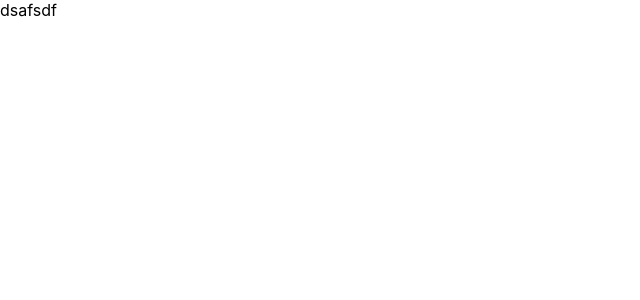
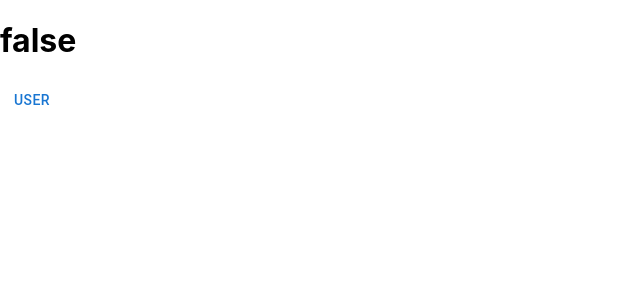
Before and after one commit to akai-org/pet-share-hackyeah-2021-frontend, a Next.js app: page / in a window 1280 px wide. Shown: the top 300 px of the page, without its empty margins (0-640 px from the left). Built offline with nearby package versions, Linux system fonts and the light colour scheme.

Commit message:
Resolved conflicts

```diff
--- /dev/null
+++ b/context/AppContext/AppProvider.tsx
@@ -0,0 +1,21 @@
+import React, { useState, FunctionComponent } from 'react';
+import AppContext, { defaultState } from '.';
+
+export const AppProvider: FunctionComponent = ({ children }) => {
+    const [user, setUser] = useState(defaultState.user);
+
+    function getUser(): void {
+        setUser(true);
+    }
+
+    return (
+        <AppContext.Provider
+            value={{
+                user,
+                fetchUser: getUser
+            }}
+        >
+            {children}
+        </AppContext.Provider>
+    )
+}
--- /dev/null
+++ b/context/AppContext/index.ts
@@ -0,0 +1,17 @@
+import React, { useState, useEffect, createContext, useContext } from 'react';
+
+interface IAppContext {
+    user: any;
+    fetchUser: () => void;
+}
+
+export const defaultState = {
+    user: false,
+    fetchUser: () => {}
+};
+
+export const useAppContext = () => useContext(AppContext);
+
+const AppContext = createContext<IAppContext>(defaultState);
+
+export default AppContext;
--- a/pages/_app.tsx
+++ b/pages/_app.tsx
@@ -9,6 +9,7 @@ import { createTheme, ThemeProvider } from '@mui/material/styles';
 import { IconButton } from '@mui/material';
 import { FaTimes } from 'react-icons/fa';
 import '../styles/globals.css';
+import { AppProvider } from '@context/AppContext/AppProvider';
 
 const theme = createTheme({
   palette: {
@@ -21,6 +22,7 @@ const MyApp = ({ Component, pageProps }) => {
   const notistackRef = useRef();
 
   return (
+    <AppProvider>
       <SessionProvider session={pageProps.session}>
         <ThemeProvider theme={theme}>
           <SnackbarProvider
@@ -48,6 +50,7 @@ const MyApp = ({ Component, pageProps }) => {
           </SnackbarProvider>
         </ThemeProvider>
       </SessionProvider>
+    </AppProvider>
   );
 };
 
--- a/pages/index.tsx
+++ b/pages/index.tsx
@@ -1,6 +1,18 @@
-import type { NextPage } from 'next';
-import { Test } from '@components/Test';
+import { useAppContext } from '@context/AppContext'
+import { Button } from '@mui/material';
+import type { NextPage } from 'next'
 
-const Home: NextPage = () => <Test testProp="Test Message" />;
+const Home: NextPage = () => {
+  const { user, fetchUser } = useAppContext();
+
+  return (
+    <div>
+      <h1>{ user ? "true" : "false" }</h1>
+      <Button onClick={() => {
+        fetchUser();
+      }}>User</Button>
+    </div>
+  )
+}
 
 export default Home;
--- a/tsconfig.json
+++ b/tsconfig.json
@@ -16,7 +16,8 @@
     "incremental": true,
     "baseUrl": ".",
     "paths": {
-      "@components/*": ["components/*"]
+      "@components/*": ["components/*"],
+      "@context/*": ["context/*"]
     }
   },
   "include": ["next-env.d.ts", "**/*.ts", "**/*.tsx"],
```
Also changed, not shown: 1 other file (tests, documents, lock files or other folders). Lines whose indentation alone changed are shown as unchanged.
